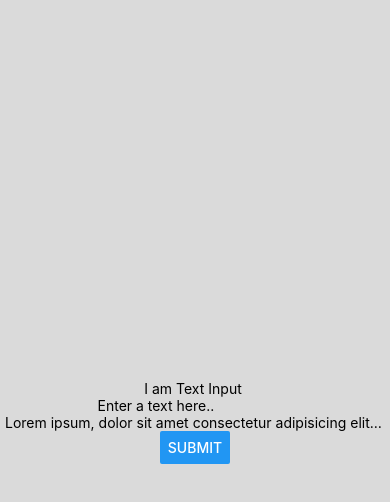
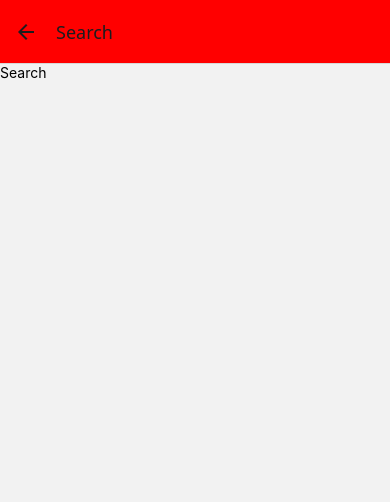
Before and after one commit to ankit76350/learnReactNative, a React Native app: screen /Search in a window 390 px wide. Shown: the top 502 px of the page. Built offline with nearby package versions, Linux system fonts and the light colour scheme.

Commit message:
stack navigation done

```diff
--- a/App.jsx
+++ b/App.jsx
@@ -1,66 +1,60 @@
 import { StyleSheet, ScrollView, View, Text,TextInput, Image,FlatList ,Button} from 'react-native';
 import React, { useState } from 'react';
+import Home from './src/screen/Home';
+import Profile from './src/screen/Profile';
+import Search from './src/screen/Search';
+import { createNativeStackNavigator } from '@react-navigation/native-stack';
+import { NavigationContainer } from '@react-navigation/native';
+
+const Stack = createNativeStackNavigator();
+
+const StackNavigator = () =>{
+  return (
+    <Stack.Navigator
+    screenOptions={{
+      headerStyle: {
+        backgroundColor: '#009387',
+      }
+    }}
+    >
+      {/* in this sequence screen will show you */}
+    {/* <Stack.Navigator initialRouteName="Home"> */}
+
+      <Stack.Screen
+      name="Home"
+      component={Home}
+      options={{headerShown:false}}
 
 
 
+      />
+      <Stack.Screen
+      name="Profile"
+      component={Profile}
+      options={{title:"Profile Screen Page"}}
+      />
+      <Stack.Screen
+      name="Search"
+      component={Search}
+      options={{headerStyle:{backgroundColor:"red"}}}
+      />
+    </Stack.Navigator>
+  )
+}
 
 const App = () => {
-  const [textp , setTextP] = useState('')
-  const [data, setData] = useState('')
 
-  const handleSubmit = () => {
-    setData(textp)
-    setTextP()
-
-  }
   return (
 
-    <View style={styles.container}>
-      <Text>I am Text Input </Text>
-      <TextInput
-      placeholder='Enter a text here..'
-      value={textp}
-      onChangeText={(ted)=>setTextP(ted)}
-      multiline
-      numberOfLines={1}
-      />
-
-      <Text multiline numberOfLines={1}>Lorem ipsum, dolor sit amet consectetur adipisicing elit. Ad saepe, accusantium, eveniet placeat nostrum quas quibusdam beatae quam sint quae ex officiis asperiores libero porro nesciunt nemo fugit sapiente facere?</Text>
-
-    <Button title='submit' onPress={handleSubmit}></Button>
-
-    {data && <Text>Result: {data}</Text>}
-
-    </View>
+    <NavigationContainer>
+      <StackNavigator />
+    </NavigationContainer>
   );
 };
 
 export default App;
 
 const styles = StyleSheet.create({
-  container: {
-    width: "100%",
-    height: "100%",
-    backgroundColor: "#dadada",
-    paddingVertical: 10,
-    paddingHorizontal: 5,
-    justifyContent:"center",
-    alignItems:"center"
-  },
-  card: {
-    width: 100,
-    height: 100,
-    backgroundColor: "white",
-    borderRadius: 10,
-    padding: 5,
-    alignItems: "center",
-    justifyContent: "center",
 
-  },
-  image: {
-    width: 40,
-    height: 40,
-    borderRadius: 50
-  },
 
 });
--- a/package.json
+++ b/package.json
@@ -15,8 +15,11 @@
     "expo": "^52.0.30",
     "react": "18.3.1",
     "react-native": "0.77.0",
+    "react-native-gesture-handler": "^2.23.0",
+    "react-native-reanimated": "^3.16.7",
     "react-native-safe-area-context": "^5.2.0",
-    "react-native-screens": "^4.6.0"
+    "react-native-screens": "^4.6.0",
+    "react-native-vector-icons": "^10.2.0"
   },
   "devDependencies": {
     "@babel/core": "^7.25.2",
--- /dev/null
+++ b/src/screen/Home.jsx
@@ -0,0 +1,27 @@
+import { View, Text,StyleSheet ,Button} from 'react-native'
+import React from 'react'
+
+const Home = ({navigation}) => {
+    //from where the navigation is coming in the argumnet?
+  return (
+    <View style={styles.container}>
+      <Text> Home Page </Text>
+      <Button title="Profile"
+      onPress={()=>navigation.navigate("Profile",{id:1, name:"ankit"})}
+      ></Button>
+    </View>
+  )
+}
+
+export default Home
+
+
+const styles = StyleSheet.create({
+
+container:{
+    flex:1,
+    justifyContent:'center',
+    alignItems:'center',
+
+}
+});
--- /dev/null
+++ b/src/screen/Profile.jsx
@@ -0,0 +1,29 @@
+import { View, Text,StyleSheet ,Button} from 'react-native'
+import React from 'react'
+
+const Profile = ({navigation,route}) => {
+    //from where the navigation is coming in the argumnet?
+    const {name,id} = route.params;
+  return (
+    <View style={styles.container}>
+      <Text> Profile Page </Text>
+      <Text> Id: {id}, Name: {name}</Text>
+      <Button title="Search"
+      onPress={()=>navigation.navigate("Search")}
+      ></Button>
+    </View>
+  )
+}
+
+export default Profile
+
+
+const styles = StyleSheet.create({
+
+container:{
+    flex:1,
+    justifyContent:'center',
+    alignItems:'center',
+
+}
+});
--- /dev/null
+++ b/src/screen/Search.jsx
@@ -0,0 +1,12 @@
+import { View, Text } from 'react-native'
+import React from 'react'
+
+const Search = () => {
+  return (
+    <View>
+      <Text>Search</Text>
+    </View>
+  )
+}
+
+export default Search
```
Also changed, not shown: 1 other file (tests, documents, lock files or other folders).
